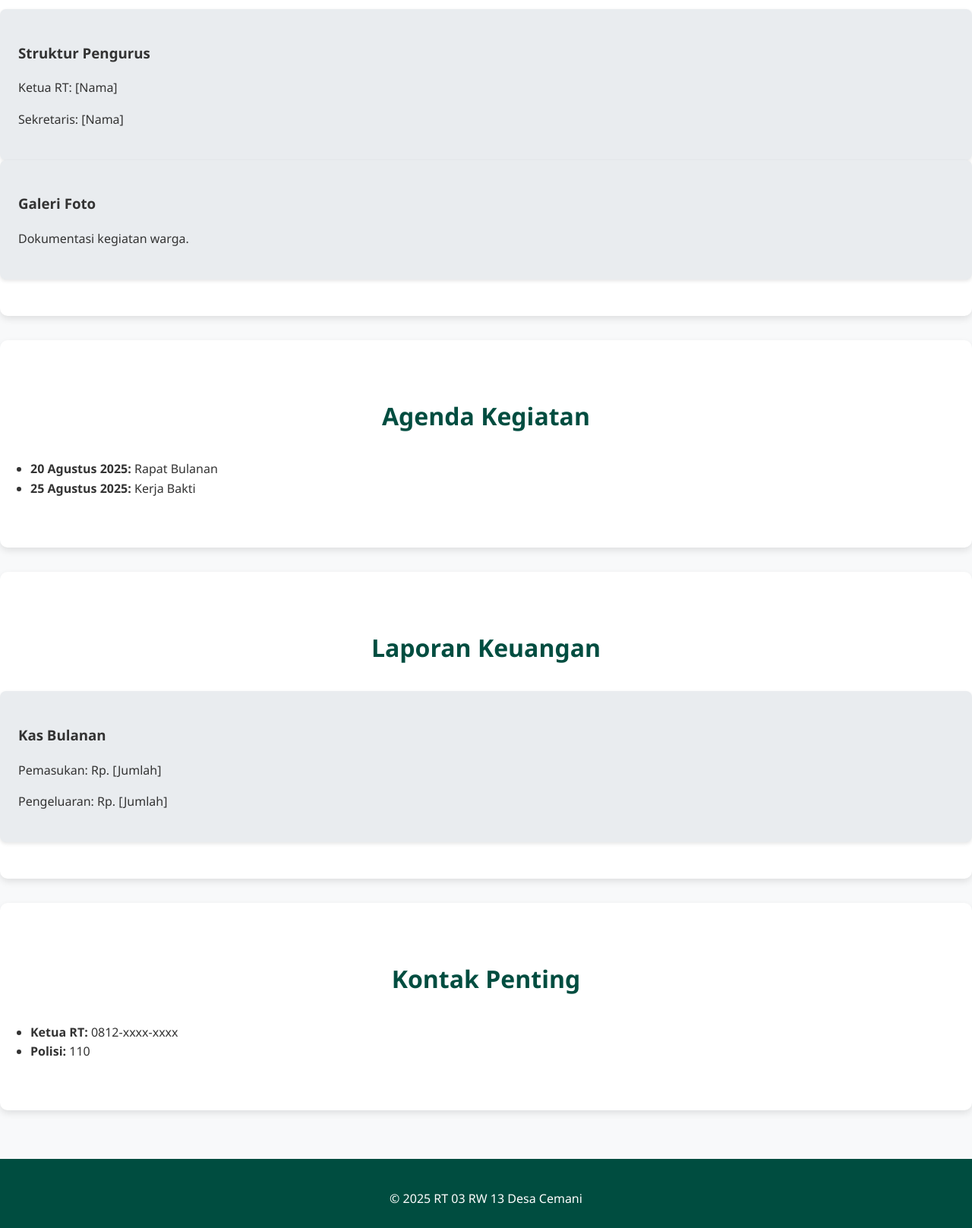
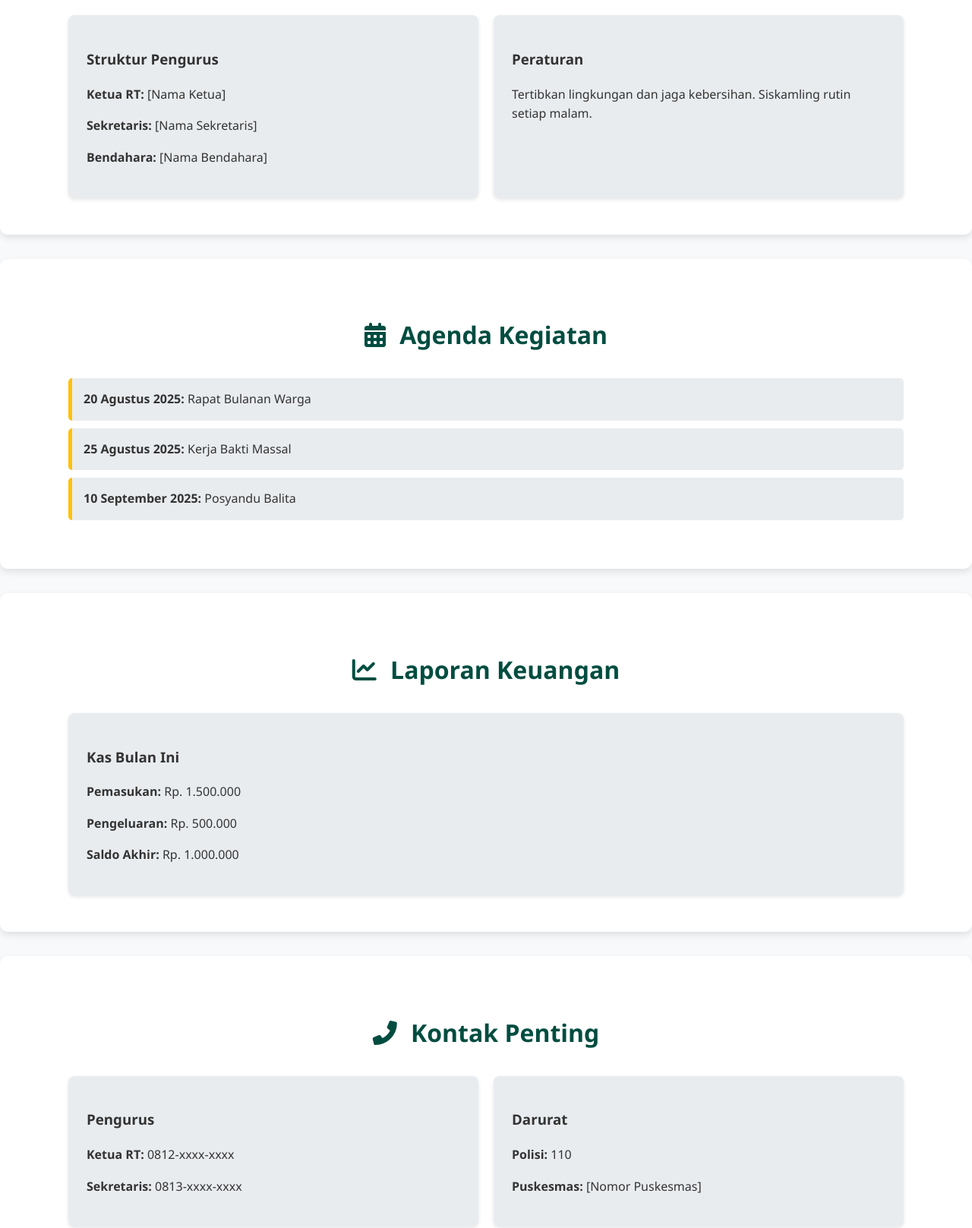
Before and after one commit to Bintangputraa/tes, a plain HTML site: page index.html in a window 1280 px wide. Shown: the part 743-2360 px from the top of the page at 76% size. Drawn offline with Linux system fonts and the light colour scheme.

Commit message:
Update index.html

```diff
--- a/index.html
+++ b/index.html
@@ -3,73 +3,97 @@
 <head>
     <meta charset="UTF-8">
     <meta name="viewport" content="width=device-width, initial-scale=1.0">
-    <title>Dashboard RT 03 RW 13 Desa Cemani</title>
+    <title>Dashboard RT 03 RW 13 Cemani</title>
     <link rel="stylesheet" href="style.css">
+    <link rel="stylesheet" href="https://cdnjs.cloudflare.com/ajax/libs/font-awesome/6.0.0-beta3/css/all.min.css">
 </head>
 <body>
 
     <header class="header">
         <div class="container">
-            <h1>Dashboard RT 03 RW 13</h1>
-            <nav>
-                <ul>
-                    <li><a href="#beranda">Beranda</a></li>
-                    <li><a href="#informasi">Informasi RT</a></li>
-                    <li><a href="#agenda">Agenda</a></li>
-                    <li><a href="#keuangan">Laporan Keuangan</a></li>
-                    <li><a href="#kontak">Kontak Penting</a></li>
-                </ul>
+            <h1 class="header-title">RT 03 RW 13 Desa Cemani</h1>
+            <nav class="nav">
+                <a href="#beranda" class="nav-item">Beranda</a>
+                <a href="#informasi" class="nav-item">Informasi</a>
+                <a href="#agenda" class="nav-item">Agenda</a>
+                <a href="#keuangan" class="nav-item">Keuangan</a>
+                <a href="#kontak" class="nav-item">Kontak</a>
             </nav>
         </div>
     </header>
 
     <main class="main">
-        <section id="beranda" class="section">
-            <h2>Selamat Datang</h2>
-            <p>Informasi dan kegiatan terbaru untuk warga RT 03 RW 13.</p>
+        <section id="beranda" class="section hero">
+            <div class="container">
+                <h2>Selamat Datang Warga!</h2>
+                <p>Dashboard informasi dan kegiatan untuk seluruh warga RT 03 RW 13 Desa Cemani.</p>
+            </div>
         </section>
 
         <section id="informasi" class="section">
-            <h2>Informasi RT</h2>
+            <div class="container">
+                <h2><i class="fas fa-info-circle"></i> Informasi RT</h2>
+                <div class="grid-container">
                     <div class="card">
                         <h3>Struktur Pengurus</h3>
-                <p>Ketua RT: [Nama]</p>
-                <p>Sekretaris: [Nama]</p>
+                        <p><strong>Ketua RT:</strong> [Nama Ketua]</p>
+                        <p><strong>Sekretaris:</strong> [Nama Sekretaris]</p>
+                        <p><strong>Bendahara:</strong> [Nama Bendahara]</p>
                     </div>
                     <div class="card">
-                <h3>Galeri Foto</h3>
-                <p>Dokumentasi kegiatan warga.</p>
+                        <h3>Peraturan</h3>
+                        <p>Tertibkan lingkungan dan jaga kebersihan. Siskamling rutin setiap malam.</p>
+                    </div>
+                </div>
             </div>
         </section>
 
         <section id="agenda" class="section">
-            <h2>Agenda Kegiatan</h2>
-            <ul>
-                <li><strong>20 Agustus 2025:</strong> Rapat Bulanan</li>
-                <li><strong>25 Agustus 2025:</strong> Kerja Bakti</li>
+            <div class="container">
+                <h2><i class="fas fa-calendar-alt"></i> Agenda Kegiatan</h2>
+                <ul class="agenda-list">
+                    <li><strong>20 Agustus 2025:</strong> Rapat Bulanan Warga</li>
+                    <li><strong>25 Agustus 2025:</strong> Kerja Bakti Massal</li>
+                    <li><strong>10 September 2025:</strong> Posyandu Balita</li>
                 </ul>
+            </div>
         </section>
 
         <section id="keuangan" class="section">
-            <h2>Laporan Keuangan</h2>
+            <div class="container">
+                <h2><i class="fas fa-chart-line"></i> Laporan Keuangan</h2>
                 <div class="card">
-                <h3>Kas Bulanan</h3>
-                <p>Pemasukan: Rp. [Jumlah]</p>
-                <p>Pengeluaran: Rp. [Jumlah]</p>
+                    <h3>Kas Bulan Ini</h3>
+                    <p><strong>Pemasukan:</strong> Rp. 1.500.000</p>
+                    <p><strong>Pengeluaran:</strong> Rp. 500.000</p>
+                    <p><strong>Saldo Akhir:</strong> Rp. 1.000.000</p>
+                </div>
             </div>
         </section>
 
         <section id="kontak" class="section">
-            <h2>Kontak Penting</h2>
-            <ul>
-                <li><strong>Ketua RT:</strong> 0812-xxxx-xxxx</li>
-                <li><strong>Polisi:</strong> 110</li>
-            </ul>
+            <div class="container">
+                <h2><i class="fas fa-phone-alt"></i> Kontak Penting</h2>
+                <div class="grid-container">
+                    <div class="card">
+                        <h3>Pengurus</h3>
+                        <p><strong>Ketua RT:</strong> 0812-xxxx-xxxx</p>
+                        <p><strong>Sekretaris:</strong> 0813-xxxx-xxxx</p>
+                    </div>
+                    <div class="card">
+                        <h3>Darurat</h3>
+                        <p><strong>Polisi:</strong> 110</p>
+                        <p><strong>Puskesmas:</strong> [Nomor Puskesmas]</p>
+                    </div>
+                </div>
+            </div>
         </section>
     </main>
 
     <footer class="footer">
-        <p>&copy; 2025 RT 03 RW 13 Desa Cemani</p>
+        <div class="container">
+            <p>&copy; 2025 RT 03 RW 13 Desa Cemani. All rights reserved.</p>
+        </div>
     </footer>
 
 </body>
```
Lines whose indentation alone changed are shown as unchanged.
